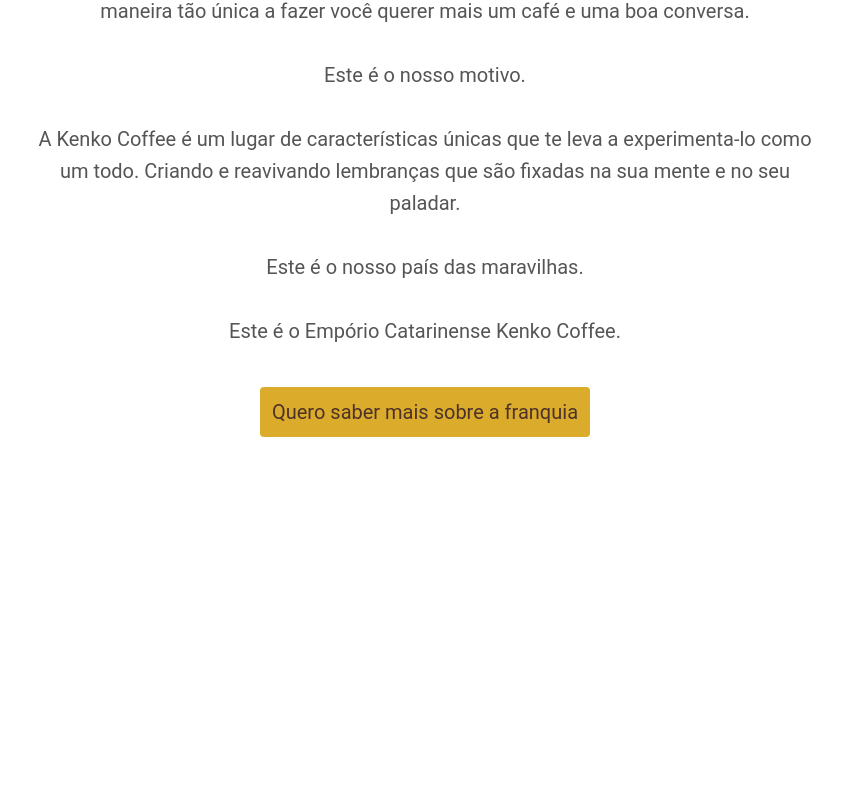
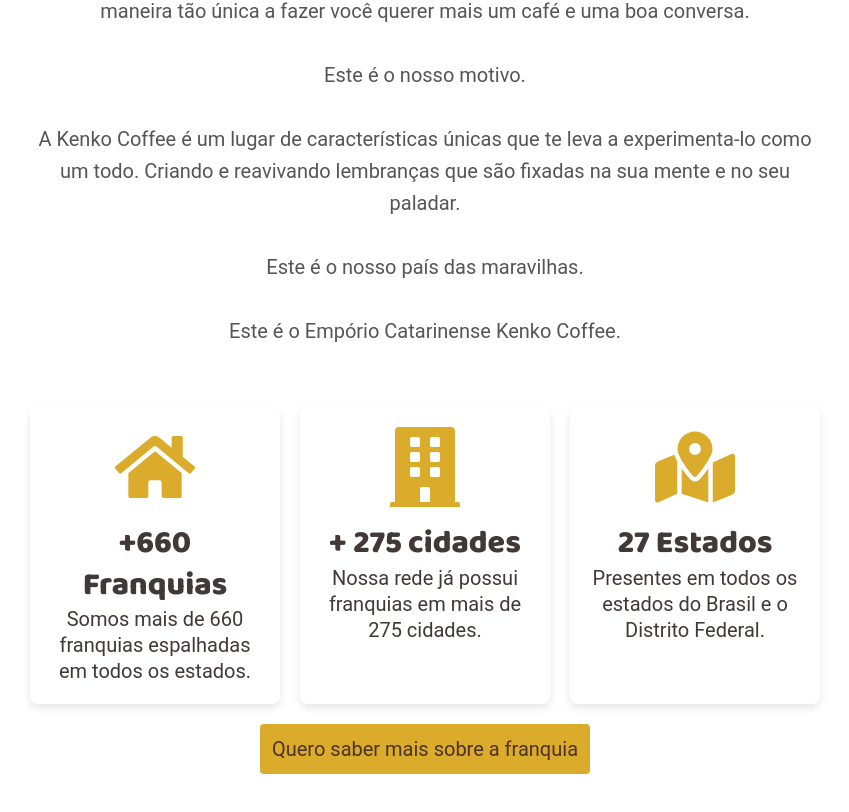
Before and after one commit to sergiorbf/kenko-coffee, a React (Vite) app: page /about in a window 1280 px wide. Shown: the part 985-1797 px from the top of the page, without its empty margins (215-1064 px from the left). Before the commit the page ends 1482 px from the top, so only its background shows below. Built offline with nearby package versions, Linux system fonts and the light colour scheme; no server answers.

Commit message:
basically finished,have to see how to send email

```diff
--- a/src/components/Header/styles.ts
+++ b/src/components/Header/styles.ts
@@ -4,15 +4,23 @@
 export const HeaderContainer = styled.header`
   max-width: 100%;
   padding: 32px 20px;
-
   display: flex;
   justify-content: space-between;
   align-items: center;
+
+  @media screen and (max-width: 768px) {
+    flex-direction: column;
+    padding: 20px;
+  }
 `
-
 export const NavLinks = styled.nav`
   display: flex;
   gap: 16px;
+
+  @media screen and (max-width: 768px) {
+    flex-direction: column;
+    margin-top: 20px;
+  }
 
   a {
     display: flex;
@@ -24,6 +32,10 @@
 
     &:hover {
       color: ${({ theme }) => theme.colors['base-hover']};
+    }
+
+    @media screen and (max-width: 768px) {
+      margin-bottom: 10px;
     }
   }
 
@@ -39,6 +51,10 @@
   display: flex;
   align-items: center;
   gap: 12px;
+
+  @media screen and (max-width: 768px) {
+    flex-direction: column;
+  }
 
   div {
     display: flex;
@@ -115,4 +131,8 @@
   &:hover {
     background-color: ${({ theme }) => theme.colors['base-button-hover']};
   }
+
+  @media screen and (max-width: 768px) {
+    margin-top: 20px;
+  }
 `
--- a/src/layouts/DefaultLayout/styles.ts
+++ b/src/layouts/DefaultLayout/styles.ts
@@ -3,7 +3,6 @@
 export const LayoutContainer = styled.div`
   margin: 0 3rem;
   padding: 2.5rem;
-  /* background: ${(props) => props.theme['gray-800']}; */
   border-radius: 8px;
 
   display: flex;
--- a/src/pages/About/index.tsx
+++ b/src/pages/About/index.tsx
@@ -1,4 +1,13 @@
-import { Container, Title, Text, Button } from './styles'
+import { FaBuilding, FaHome, FaMapMarkedAlt } from 'react-icons/fa'
+import {
+  Container,
+  Title,
+  Text,
+  Button,
+  AdditionalContent,
+  Card,
+  Icon,
+} from './styles'
 
 export function About() {
   return (
@@ -48,6 +57,29 @@
         <br />
         Este é o Empório Catarinense Kenko Coffee.
       </Text>
+      <AdditionalContent>
+        <Card>
+          <Icon>
+            <FaHome size={80} />
+          </Icon>
+          <h4>+660 Franquias</h4>
+          <p>Somos mais de 660 franquias espalhadas em todos os estados.</p>
+        </Card>
+        <Card>
+          <Icon>
+            <FaBuilding size={80} />
+          </Icon>
+          <h4>+ 275 cidades</h4>
+          <p>Nossa rede já possui franquias em mais de 275 cidades.</p>
+        </Card>
+        <Card>
+          <Icon>
+            <FaMapMarkedAlt size={80} />
+          </Icon>
+          <h4>27 Estados</h4>
+          <p>Presentes em todos os estados do Brasil e o Distrito Federal.</p>
+        </Card>
+      </AdditionalContent>
       <Button href="/expansion" target="_blank" rel="noreferrer">
         Quero saber mais sobre a franquia
       </Button>
--- a/src/pages/About/styles.ts
+++ b/src/pages/About/styles.ts
@@ -63,3 +63,52 @@
     background-color: ${({ theme }) => theme.colors['yellow-dark']};
   }
 `
+export const AdditionalContent = styled.div`
+  top: 100%;
+  color: ${({ theme }) => theme.colors['base-title']};
+  padding: 20px;
+  display: flex;
+  flex-wrap: wrap;
+  gap: 20px;
+
+  @media (max-width: 768px) {
+    position: static;
+    padding: 20px 0;
+  }
+`
+
+export const Card = styled.div`
+  width: 250px;
+  background-color: white;
+  padding: 20px;
+  border-radius: 8px;
+  box-shadow: 0 4px 8px rgba(0, 0, 0, 0.1);
+  transition: background-color 0.3s ease;
+  display: flex;
+  align-items: center;
+  flex-direction: column;
+
+  &:hover {
+    background-color: ${({ theme }) => theme.colors['yellow-light']};
+    cursor: pointer;
+  }
+
+  > h4 {
+    ${TextPatterns.fonts.titleL}
+    color: ${({ theme }) => theme.colors['base-subtitle']}
+  }
+
+  p {
+    ${TextPatterns.fonts.textL}
+    color: ${({ theme }) => theme.colors['base-subtitle']};
+  }
+`
+
+export const Icon = styled.div`
+  font-size: 24px;
+  margin-bottom: 10px;
+
+  svg {
+    fill: ${({ theme }) => theme.colors.yellow};
+  }
+`
--- a/src/pages/Cart/styles.ts
+++ b/src/pages/Cart/styles.ts
@@ -187,7 +187,7 @@
   transition:
     background-color 0.2s,
     color 0.2s;
-  margin-left: 1rem; /* Adiciona espaço à esquerda */
+  margin-left: 1rem;
 
   &:hover {
     background-color: ${({ theme }) => theme.colors['base-hover']};
--- a/src/pages/Expansion/index.tsx
+++ b/src/pages/Expansion/index.tsx
@@ -10,11 +10,7 @@
   Input,
   Button,
   FormGroup,
-  AdditionalContent,
-  Icon,
-  Card,
 } from './styles'
-import { FaHome, FaBuilding, FaMapMarkedAlt } from 'react-icons/fa'
 import axios from 'axios'
 import { z } from 'zod'
 
@@ -259,29 +255,6 @@
           <Button type="submit">Quero saber mais</Button>
         </Form>
       </FormWrapper>
-      <AdditionalContent>
-        <Card>
-          <Icon>
-            <FaHome size={80} />
-          </Icon>
-          <h4>+660 Franquias</h4>
-          <p>Somos mais de 660 franquias espalhadas em todos os estados.</p>
-        </Card>
-        <Card>
-          <Icon>
-            <FaBuilding size={80} />
-          </Icon>
-          <h4>+ 275 cidades</h4>
-          <p>Nossa rede já possui franquias em mais de 275 cidades.</p>
-        </Card>
-        <Card>
-          <Icon>
-            <FaMapMarkedAlt size={80} />
-          </Icon>
-          <h4>27 Estados</h4>
-          <p>Presentes em todos os estados do Brasil e o Distrito Federal.</p>
-        </Card>
-      </AdditionalContent>
     </Container>
   )
 }
--- a/src/pages/Expansion/styles.ts
+++ b/src/pages/Expansion/styles.ts
@@ -26,6 +26,11 @@
 
   @media (min-width: 768px) {
     flex-direction: row;
+    padding: 40px;
+  }
+
+  @media (min-width: 1024px) {
+    padding: 60px;
   }
 `
 
@@ -42,7 +47,12 @@
     align-items: center;
     text-align: center;
   }
+
+  @media (min-width: 1024px) {
+    margin-left: 8rem;
+  }
 `
+
 export const TextWrapper = styled.div`
   margin-top: 20px;
   text-align: left;
@@ -65,7 +75,18 @@
       ${TextPatterns.fonts.titleL}
     }
   }
+
+  @media (max-width: 1024px) {
+    > h1 {
+      font-size: 2.5rem;
+    }
+
+    > p {
+      font-size: 1.25rem;
+    }
+  }
 `
+
 export const FormWrapper = styled.div`
   display: flex;
   justify-content: center;
@@ -80,6 +101,15 @@
     width: 100%;
     padding: 0 20px;
   }
+
+  @media (min-width: 769px) {
+    flex-direction: row;
+    align-items: flex-start;
+  }
+
+  @media (min-width: 1024px) {
+    margin-left: 40px;
+  }
 `
 
 export const Form = styled.form`
@@ -91,21 +121,40 @@
   background-color: ${({ theme }) => theme.colors['yellow-light']};
   box-shadow: 0 4px 8px rgba(0, 0, 0, 0.1);
   border-radius: 8px;
+  overflow-y: auto;
 
   > h4 {
     ${TextPatterns.fonts.titleL}
     color: ${({ theme }) => theme.colors['base-subtitle']}
   }
 
-  @media (max-width: 768px) {
-    width: 100%;
+  @media (max-width: 1366px) {
+    max-height: 500px;
+  }
+
+  @media (min-width: 1024px) {
+    max-width: 600px;
+    max-height: auto;
+    padding: 30px;
+    font-size: 1.25rem;
   }
 `
 
 export const Input = styled.input`
-  padding: 10px;
+  padding: 0.625rem;
+  height: 2.375rem;
   border: 1px solid ${({ theme }) => theme.colors['brown-light']};
   border-radius: 4px;
+  margin-bottom: 10px;
+
+  @media (max-width: 768px) {
+    padding: 12px;
+  }
+
+  @media (min-width: 1024px) {
+    padding: 14px;
+    font-size: 1.125rem;
+  }
 `
 
 export const Button = styled.button`
@@ -120,6 +169,15 @@
   &:hover {
     background-color: ${({ theme }) => theme.colors['yellow-dark']};
   }
+
+  @media (max-width: 768px) {
+    padding: 14px;
+  }
+
+  @media (min-width: 1024px) {
+    padding: 16px;
+    font-size: 1.125rem;
+  }
 `
 
 export const FormGroup = styled.div`
@@ -128,55 +186,9 @@
   flex-direction: column;
   font-size: ${TextPatterns.fonts.textL};
   color: ${({ theme }) => theme.colors['base-subtitle']};
-`
 
-export const AdditionalContent = styled.div`
-  position: absolute;
-  top: 100%;
-  color: ${({ theme }) => theme.colors['base-title']};
-  padding: 20px;
-  display: flex;
-  flex-wrap: wrap;
-  gap: 20px;
-
-  @media (max-width: 768px) {
-    position: static;
-    padding: 20px 0;
+  @media (min-width: 1024px) {
+    margin-bottom: 1rem;
+    font-size: 1.125rem;
   }
 `
-
-export const Card = styled.div`
-  width: 300px;
-  background-color: white;
-  padding: 20px;
-  border-radius: 8px;
-  box-shadow: 0 4px 8px rgba(0, 0, 0, 0.1);
-  transition: background-color 0.3s ease;
-  display: flex;
-  align-items: center;
-  flex-direction: column;
-
-  &:hover {
-    background-color: ${({ theme }) => theme.colors['yellow-light']};
-    cursor: pointer;
-  }
-
-  > h4 {
-    ${TextPatterns.fonts.titleL}
-    color: ${({ theme }) => theme.colors['base-subtitle']}
-  }
-
-  p {
-    ${TextPatterns.fonts.textL}
-    color: ${({ theme }) => theme.colors['base-subtitle']};
-  }
-`
-
-export const Icon = styled.div`
-  font-size: 24px;
-  margin-bottom: 10px;
-
-  svg {
-    fill: ${({ theme }) => theme.colors.yellow};
-  }
-`
```
Also changed, not shown: src/styles/global.ts (+0 -11 lines).
